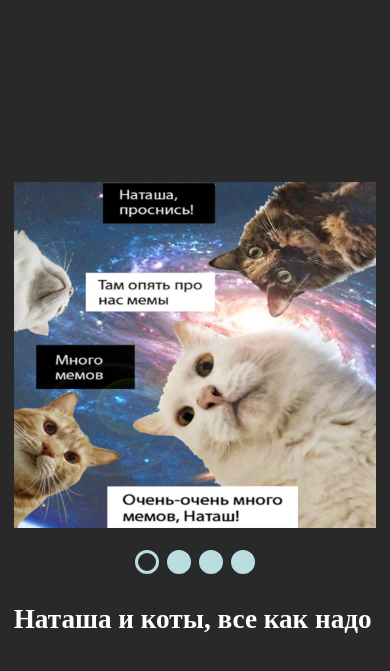
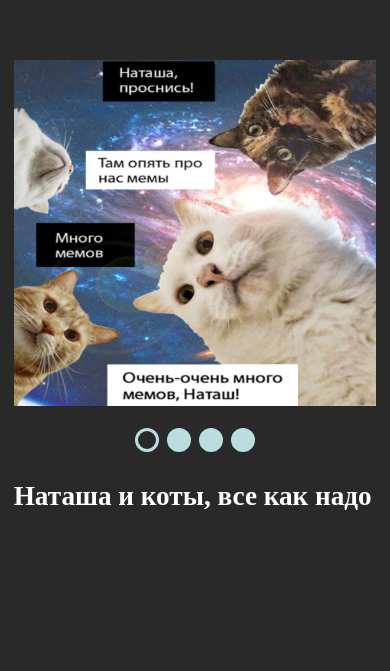
Before and after one commit to denis0ff/cssMemSlider, a plain HTML site: page cssMemSlider/index.html in a window 390 px wide. Shown: the part 105-776 px from the top of the page. Drawn offline with Linux system fonts and the light colour scheme.

Commit message:
fix: adaptive fix (Sun, Oct 17, 2021 01:45:42 PM)

```diff
--- a/cssMemSlider/style.css
+++ b/cssMemSlider/style.css
@@ -186,7 +186,7 @@ li {
   .wrapper {
     height: 100%;
     row-gap: 0;
-    grid-template-rows: 75% 8% 17%;
+    grid-template-rows: 75% 8% auto;
   }
 
   .slider-images {
@@ -210,3 +210,9 @@ li {
     grid-column: 1/3;
   }
 }
+
+@media screen and (max-width: 425px) {
+  .wrapper {
+    grid-template-rows: auto 8% auto;
+  }
+}
```
